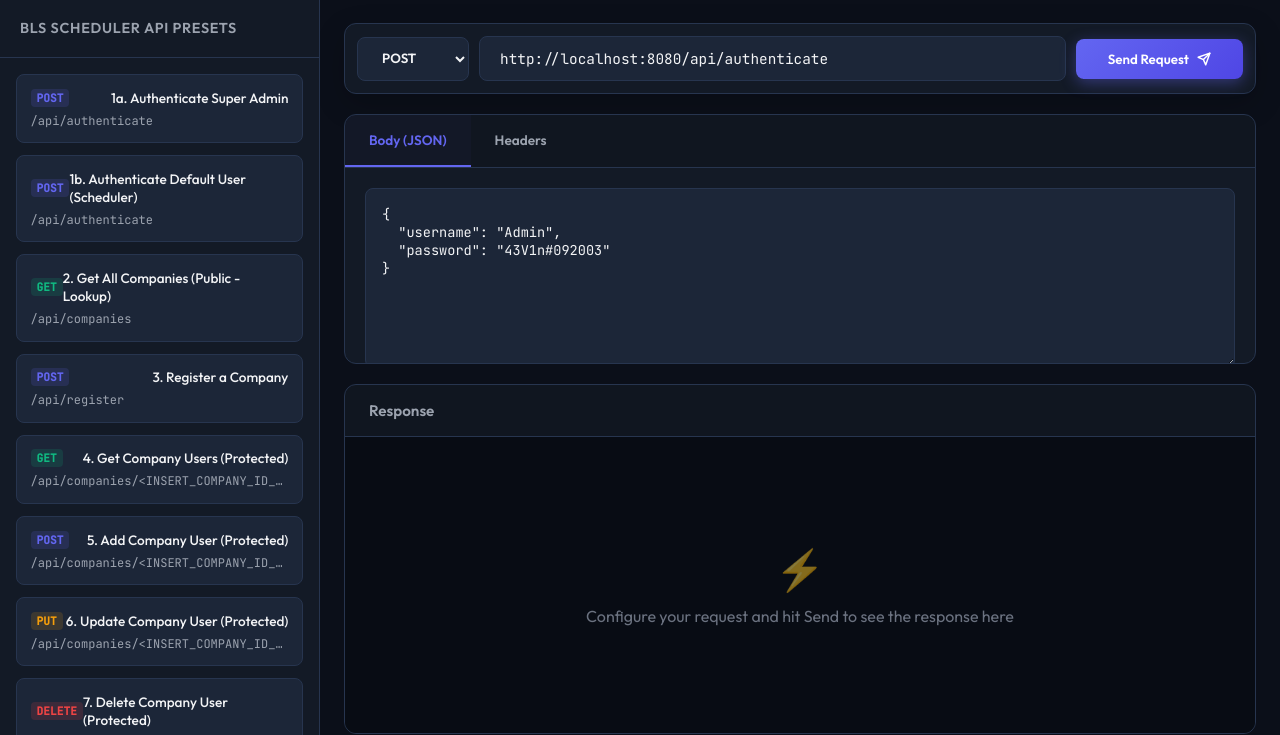
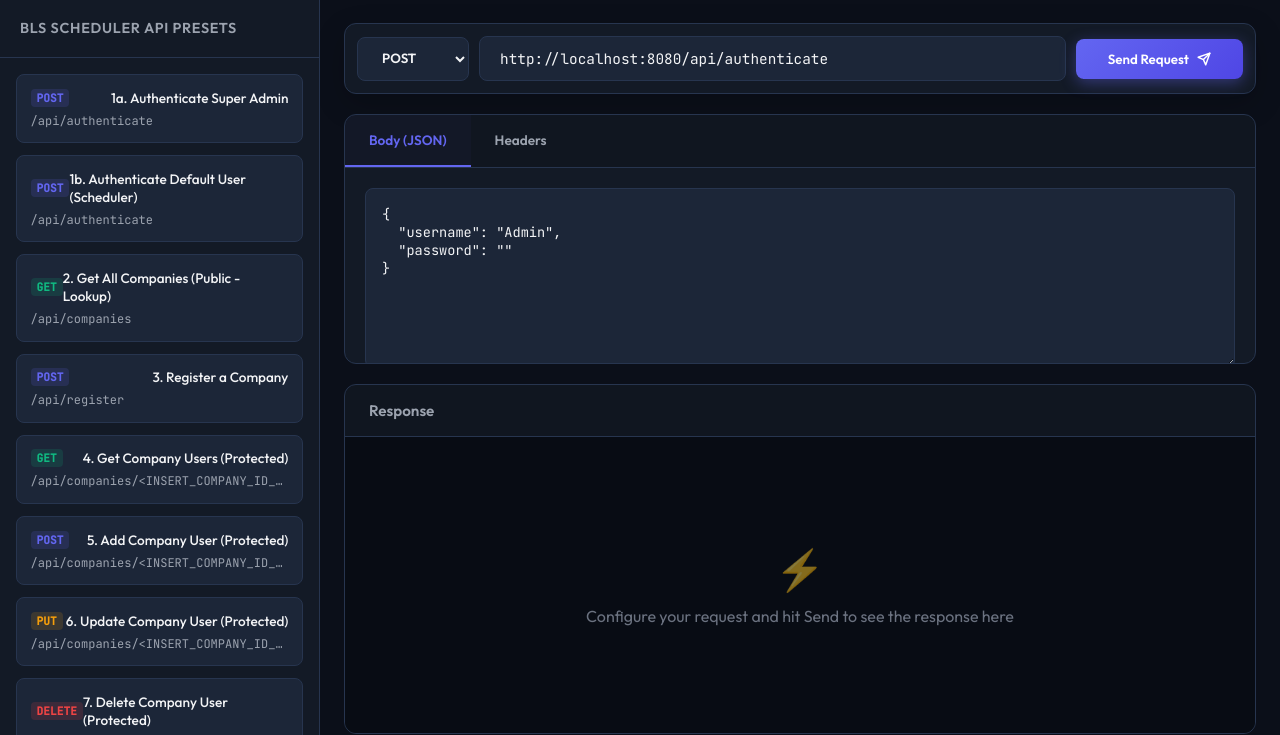
Before and after one commit to roberdt/blsscheduler, a web app: page /index.html in a window 1280 px wide. Shown: the part 65-800 px from the top of the page. Run offline with its HTML, style and script files only (its server is not run), Linux system fonts and the light colour scheme; data that the repository does not hold is empty.

Commit message:
Remove hardcoded password from index.html
Removed hardcoded password from JSON body.

```diff
--- a/src/main/resources/static/index.html
+++ b/src/main/resources/static/index.html
@@ -702,7 +702,7 @@
                 ],
                 body: JSON.stringify({
                     username: "Admin",
-                    password: "43V1n#092003"
+                    password: ""
                 }, null, 2)
             },
             {
```
